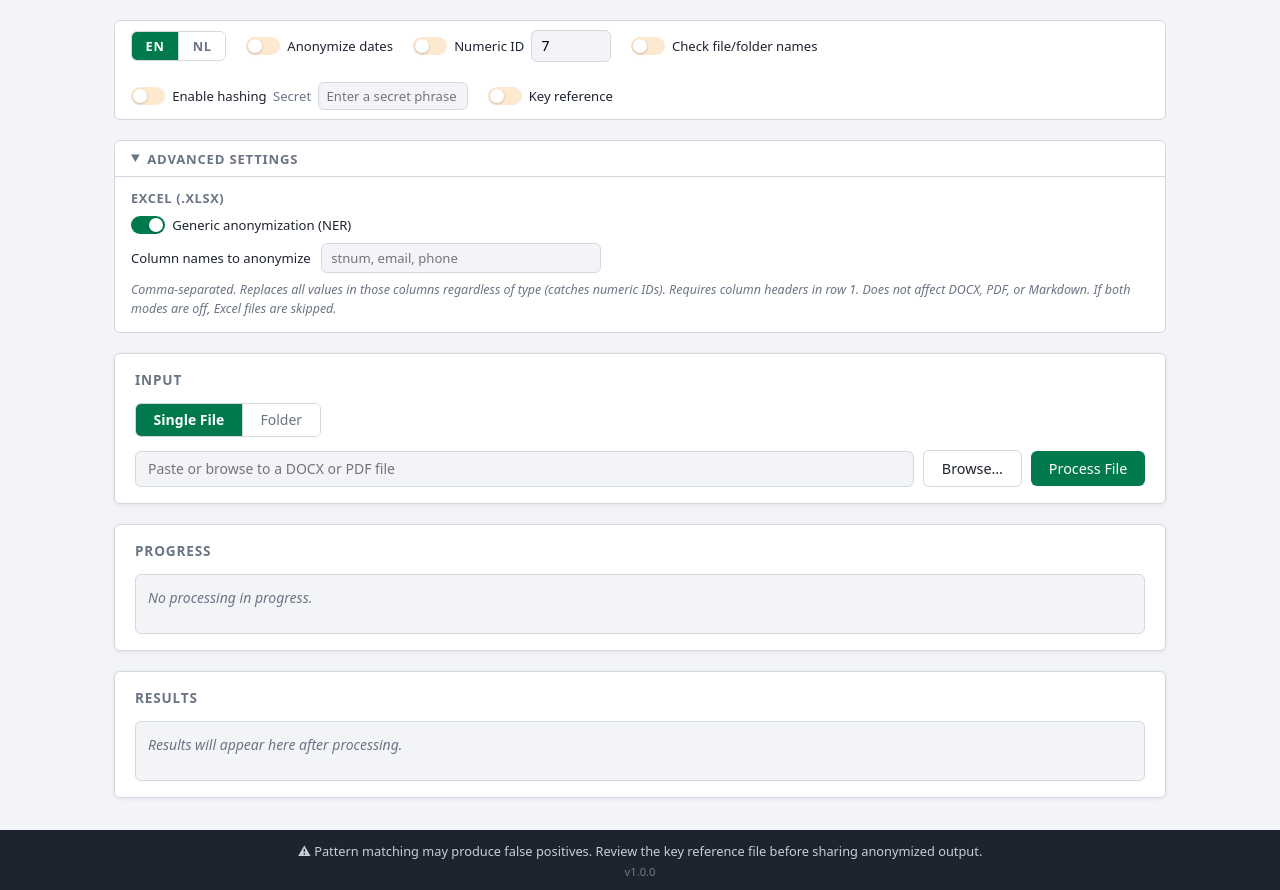
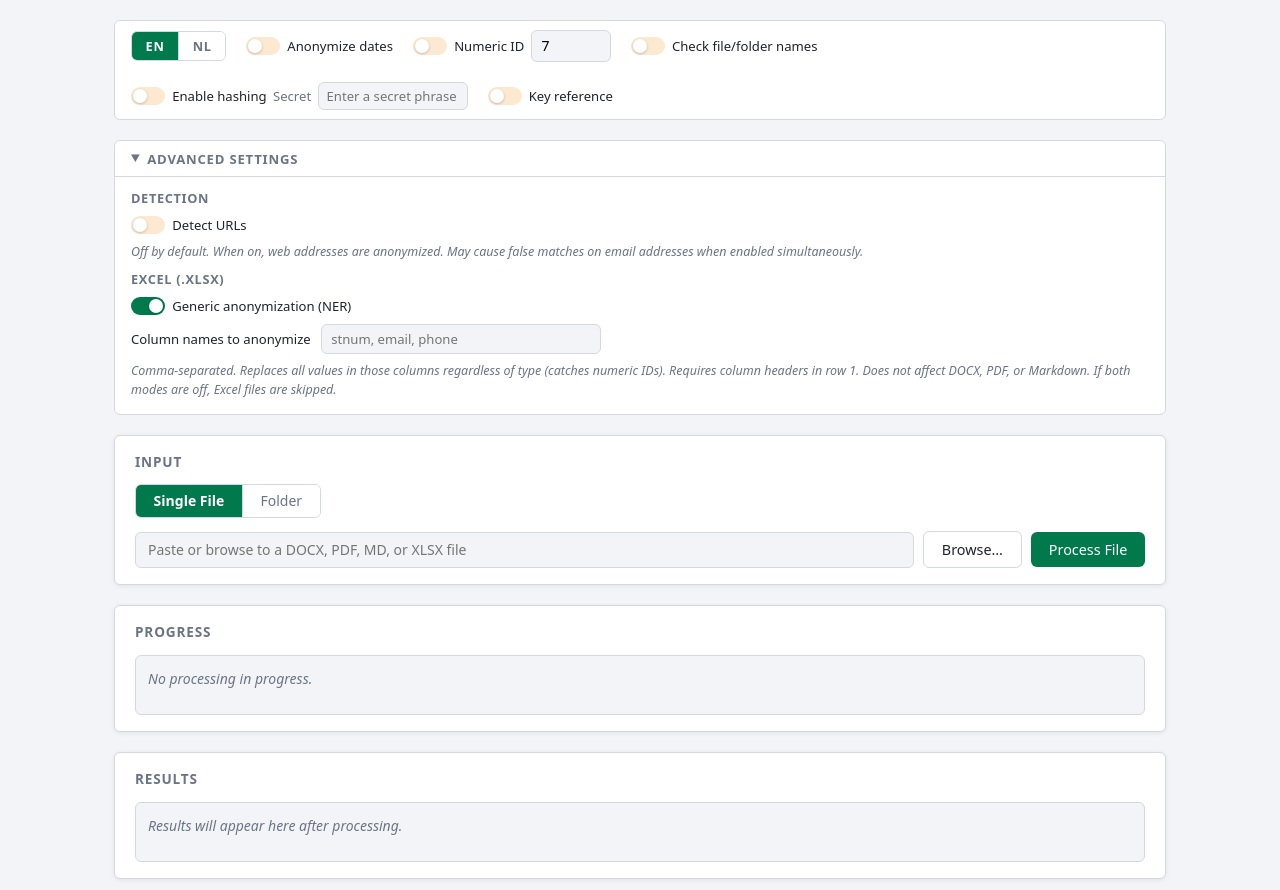
Before and after one commit to d-ranged/d-tach, a Flask app: page /document in a window 1280 px wide, after a click on "ADVANCED SETTINGS". Shown: the part 52-942 px from the top of the page. Run offline with Flask 3, Linux system fonts and the light colour scheme.

Commit message:
Fix Step 9 acceptance test bugs (issue #44)
Bug #1 — URL detection default off
- Remove URL from default ENTITIES; export as URL_ENTITY constant
- Add anonymize_urls toggle (default False) to ProcessingSettings, UserSettings,
  text_routes, document_routes; URL appended to entity list only when opted in
- UI: URL toggle added to Text Mode settings bar; added to Document Mode Advanced
  Settings under new Detection section
- Prevents URL recognizer overlapping EMAIL_ADDRESS and garbling surrounding text

Bug #2 — .xlsx not selectable in single-file browse dialog
- Add *.xlsx to tkinter filetypes filter in browse_routes._open_file_dialog()
- Update file path placeholder text to mention XLSX

Bug #3 — Column-not-found shown with error styling
- Add .log-info CSS class (muted grey, italic) distinct from .log-warning (amber)
- Change column-not-found warning sub-lines in progress log and file summary from
  ⚠ log-warning to ℹ log-info — clearly informational, not alarming

Deferred items from Step 9 added to roadmap.md.
185 tests passing.

Co-Authored-By: Claude Sonnet 4.6 <noreply@anthropic.com>

```diff
--- a/app/routes/browse_routes.py
+++ b/app/routes/browse_routes.py
@@ -51,8 +51,9 @@ def _open_file_dialog() -> str:
     path = filedialog.askopenfilename(
         title="Select a file",
         filetypes=[
-            ("Supported documents", "*.docx *.pdf *.md"),
+            ("Supported documents", "*.docx *.pdf *.md *.xlsx"),
             ("Word documents", "*.docx"),
+            ("Excel files", "*.xlsx"),
             ("PDF files", "*.pdf"),
             ("Markdown files", "*.md"),
             ("All files", "*.*"),
--- a/app/routes/document_routes.py
+++ b/app/routes/document_routes.py
@@ -21,6 +21,7 @@ def document_mode():
         hashing_enabled=settings.hashing_enabled,
         hashing_secret=settings.hashing_secret,
         anonymize_dates=settings.anonymize_dates,
+        anonymize_urls=settings.anonymize_urls,
         pattern_config=settings.pattern_config,
         excel_generic_enabled=settings.excel_generic_enabled,
         excel_column_names=", ".join(settings.excel_column_names),
@@ -96,6 +97,7 @@ def process_folder():
     key_reference_enabled = args.get("key_reference_enabled", "false").lower() == "true"
     check_file_names = args.get("check_file_names", "false").lower() == "true"
     anonymize_dates = args.get("anonymize_dates", "false").lower() == "true"
+    anonymize_urls = args.get("anonymize_urls", "false").lower() == "true"
     numeric_id_enabled = args.get("numeric_id_enabled", "false").lower() == "true"
     digit_count_raw = args.get("digit_count", "7")
     try:
@@ -143,6 +145,7 @@ def process_folder():
             check_file_names=check_file_names,
             language=language,
             anonymize_dates=anonymize_dates,
+            anonymize_urls=anonymize_urls,
             numeric_id_enabled=numeric_id_enabled,
             digit_count=digit_count,
             excel_generic_enabled=excel_generic_enabled,
@@ -188,6 +191,7 @@ def process_folder():
         user_settings.language = language
         user_settings.hashing_enabled = hashing_enabled
         user_settings.anonymize_dates = anonymize_dates
+        user_settings.anonymize_urls = anonymize_urls
         if hashing_enabled and secret.strip():
             user_settings.hashing_secret = secret
         user_settings.pattern_config = PatternConfig(
@@ -234,6 +238,7 @@ def _build_processing_settings(data: dict) -> tuple[ProcessingSettings, str]:
         check_file_names=bool(data.get("check_file_names", False)),
         language=language,
         anonymize_dates=bool(data.get("anonymize_dates", False)),
+        anonymize_urls=bool(data.get("anonymize_urls", False)),
         numeric_id_enabled=bool(data.get("numeric_id_enabled", False)),
         digit_count=digit_count,
         excel_generic_enabled=bool(data.get("excel_generic_enabled", True)),
@@ -250,6 +255,7 @@ def _persist_settings(data: dict) -> None:
         user_settings.language = language
     user_settings.hashing_enabled = bool(data.get("hashing_enabled", False))
     user_settings.anonymize_dates = bool(data.get("anonymize_dates", False))
+    user_settings.anonymize_urls = bool(data.get("anonymize_urls", False))
     secret = data.get("secret", "")
     if data.get("hashing_enabled") and secret.strip():
         user_settings.hashing_secret = secret
--- a/app/routes/text_routes.py
+++ b/app/routes/text_routes.py
@@ -2,7 +2,7 @@ import re
 
 from flask import Blueprint, current_app, jsonify, render_template, request
 
-from app.services.anonymizer import ENTITIES, NUMERIC_ID_ENTITY, build_numeric_id_recognizer
+from app.services.anonymizer import ENTITIES, NUMERIC_ID_ENTITY, URL_ENTITY, build_numeric_id_recognizer
 from app.services.hash_encoder import HashEncoder, UNHASHABLE_ENTITIES
 from app.services.pattern_config import PatternConfig
 
@@ -11,11 +11,22 @@ bp = Blueprint("text", __name__)
 _SUPPORTED_LANGUAGES = ("en", "nl")
 
 
-def _build_entity_list(anonymize_dates: bool, numeric_id_enabled: bool = False) -> list[str]:
-    """Return entity list with DATE_TIME and NUMERIC_ID included only when opted in."""
+def _build_entity_list(
+    anonymize_dates: bool,
+    numeric_id_enabled: bool = False,
+    anonymize_urls: bool = False,
+) -> list[str]:
+    """Return entity list with opt-in entities included only when requested.
+
+    DATE_TIME: excluded by default — ubiquitous in academic documents.
+    URL: excluded by default — overlaps with EMAIL_ADDRESS, causing garbled output.
+    NUMERIC_ID: included only when numeric ID detection is enabled.
+    """
     result = list(ENTITIES) if anonymize_dates else [e for e in ENTITIES if e != "DATE_TIME"]
     if numeric_id_enabled:
         result.append(NUMERIC_ID_ENTITY)
+    if anonymize_urls:
+        result.append(URL_ENTITY)
     return result
 
 
@@ -58,6 +69,7 @@ def anonymize():
     secret: str = data.get("secret", "")
     key_reference_enabled: bool = bool(data.get("key_reference_enabled", False))
     anonymize_dates: bool = bool(data.get("anonymize_dates", False))
+    anonymize_urls: bool = bool(data.get("anonymize_urls", False))
     numeric_id_enabled: bool = bool(data.get("numeric_id_enabled", False))
     try:
         digit_count = int(data.get("digit_count", 7))
@@ -73,7 +85,7 @@ def anonymize():
     if hashing_enabled and not secret.strip():
         return jsonify({"error": "Enter a secret phrase to use hashing."}), 400
 
-    entities_to_detect = _build_entity_list(anonymize_dates, numeric_id_enabled)
+    entities_to_detect = _build_entity_list(anonymize_dates, numeric_id_enabled, anonymize_urls)
 
     ad_hoc = []
     if numeric_id_enabled:
@@ -121,6 +133,7 @@ def anonymize():
     settings.language = language
     settings.hashing_enabled = hashing_enabled
     settings.anonymize_dates = anonymize_dates
+    settings.anonymize_urls = anonymize_urls
     if hashing_enabled and secret.strip():
         settings.hashing_secret = secret
     settings.pattern_config = PatternConfig(
@@ -155,5 +168,6 @@ def _render_text_mode():
         hashing_enabled=settings.hashing_enabled,
         hashing_secret=settings.hashing_secret,
         anonymize_dates=settings.anonymize_dates,
+        anonymize_urls=settings.anonymize_urls,
         pattern_config=settings.pattern_config,
     )
--- a/app/services/anonymizer.py
+++ b/app/services/anonymizer.py
@@ -22,11 +22,12 @@ ENTITIES: Final[list[str]] = [
     "EMAIL_ADDRESS",
     "PHONE_NUMBER",
     "LOCATION",
-    "URL",
     "DATE_TIME",
     "IBAN_CODE",
     "NL_BSN",
 ]
+
+URL_ENTITY: Final[str] = "URL"
 
 NUMERIC_ID_ENTITY: Final[str] = "NUMERIC_ID"
 
--- a/app/static/css/main.css
+++ b/app/static/css/main.css
@@ -722,6 +722,11 @@ body {
     font-style: italic;
 }
 
+.log-info {
+    color: #888;
+    font-style: italic;
+}
+
 /* ---- Output mode radio row ---- */
 
 .output-mode-row {
--- a/app/static/js/document_mode.js
+++ b/app/static/js/document_mode.js
@@ -10,6 +10,7 @@ const datesToggle            = document.getElementById("dates-toggle");
 const numericIdToggle        = document.getElementById("numeric-id-toggle");
 const digitCountInput        = document.getElementById("digit-count");
 const langSelector           = document.getElementById("lang-selector");
+const urlsToggle             = document.getElementById("urls-toggle");
 const excelNerToggle         = document.getElementById("excel-ner-toggle");
 const excelColumnsInput      = document.getElementById("excel-columns");
 const progressArea      = document.getElementById("progress-area");
@@ -164,6 +165,7 @@ async function runProcessFile() {
                 key_reference_enabled: keyrefToggle.checked,
                 check_file_names: namesToggle.checked,
                 anonymize_dates: datesToggle.checked,
+                anonymize_urls: urlsToggle.checked,
                 numeric_id_enabled: numericIdToggle.checked,
                 digit_count: parseInt(digitCountInput.value, 10) || 7,
                 excel_generic_enabled: excelNerToggle.checked,
@@ -200,7 +202,7 @@ function renderFileSummary(data) {
         lines.push(`\u2718 Error: ${data.error_message}`);
     }
     if (data.warnings && data.warnings.length > 0) {
-        data.warnings.forEach(w => lines.push(`  \u26a0 ${w}`));
+        data.warnings.forEach(w => lines.push(`  \u2139 ${w}`));
     }
     setSummary(lines.join("\n"), data.status === "error" || data.status === "skipped");
 }
@@ -239,6 +241,7 @@ function runProcessFolder() {
         key_reference_enabled: keyrefToggle.checked,
         check_file_names: namesToggle.checked,
         anonymize_dates: datesToggle.checked,
+        anonymize_urls: urlsToggle.checked,
         numeric_id_enabled: numericIdToggle.checked,
         digit_count: parseInt(digitCountInput.value, 10) || 7,
         excel_generic_enabled: excelNerToggle.checked,
@@ -307,8 +310,8 @@ function appendLogEntry(data) {
     if (data.warnings && data.warnings.length > 0) {
         data.warnings.forEach(w => {
             const wLine = document.createElement("div");
-            wLine.className = "log-entry log-warning";
-            wLine.textContent = `  ⚠ ${w}`;
+            wLine.className = "log-entry log-info";
+            wLine.textContent = `  ℹ ${w}`;
             progressLog.appendChild(wLine);
         });
     }
--- a/app/static/js/text_mode.js
+++ b/app/static/js/text_mode.js
@@ -11,6 +11,7 @@ const keyrefSection        = document.getElementById("keyref-section");
 const keyrefBody           = document.getElementById("keyref-body");
 const exportKeyrefBtn      = document.getElementById("export-keyref-btn");
 const datesToggle          = document.getElementById("dates-toggle");
+const urlsToggle           = document.getElementById("urls-toggle");
 const numericIdToggle      = document.getElementById("numeric-id-toggle");
 const digitCountInput      = document.getElementById("digit-count");
 const langSelector         = document.getElementById("lang-selector");
@@ -67,6 +68,7 @@ async function runAnonymize() {
                 secret: secretInput.value,
                 key_reference_enabled: keyrefToggle.checked,
                 anonymize_dates: datesToggle.checked,
+                anonymize_urls: urlsToggle.checked,
                 numeric_id_enabled: numericIdToggle.checked,
                 digit_count: parseInt(digitCountInput.value, 10) || 7,
             }),
@@ -174,6 +176,10 @@ datesToggle.addEventListener("change", () => {
     if (inputEl.value.trim()) runAnonymize();
 });
 
+urlsToggle.addEventListener("change", () => {
+    if (inputEl.value.trim()) runAnonymize();
+});
+
 numericIdToggle.addEventListener("change", () => {
     if (inputEl.value.trim()) runAnonymize();
 });
--- a/app/templates/document_mode.html
+++ b/app/templates/document_mode.html
@@ -76,9 +76,18 @@
     </div>
 </section>
 
-<details class="advanced-settings" {% if not excel_generic_enabled or excel_column_names %}open{% endif %}>
+<details class="advanced-settings" {% if not excel_generic_enabled or excel_column_names or anonymize_urls %}open{% endif %}>
     <summary class="advanced-settings-toggle">Advanced settings</summary>
     <div class="advanced-settings-body">
+        <div class="advanced-section-heading">Detection</div>
+        <div class="advanced-setting-row">
+            <label class="toggle">
+                <input type="checkbox" id="urls-toggle" {% if anonymize_urls %}checked{% endif %}>
+                <span class="toggle-track"></span>
+                <span class="setting-label">Detect URLs</span>
+            </label>
+        </div>
+        <p class="advanced-hint">Off by default. When on, web addresses are anonymized. May cause false matches on email addresses when enabled simultaneously.</p>
         <div class="advanced-section-heading">Excel (.xlsx)</div>
         <div class="advanced-setting-row">
             <label class="toggle">
@@ -115,7 +124,7 @@
                 type="text"
                 class="folder-path-display"
                 id="file-path"
-                placeholder="Paste or browse to a DOCX or PDF file"
+                placeholder="Paste or browse to a DOCX, PDF, MD, or XLSX file"
             >
             <button class="btn btn-secondary" id="browse-file-btn">Browse&hellip;</button>
             <span class="browse-unavailable-note muted" id="browse-file-note" hidden>Browse unavailable — tkinter not installed</span>
```
Also changed, not shown: app/services/file_processor.py (+17 -8 lines), app/services/user_settings.py (+12 -0 lines), app/templates/text_mode.html (+8 -0 lines), docs/roadmap.md (+25 -0 lines), tests/test_anonymizer.py (+26 -1 lines).
